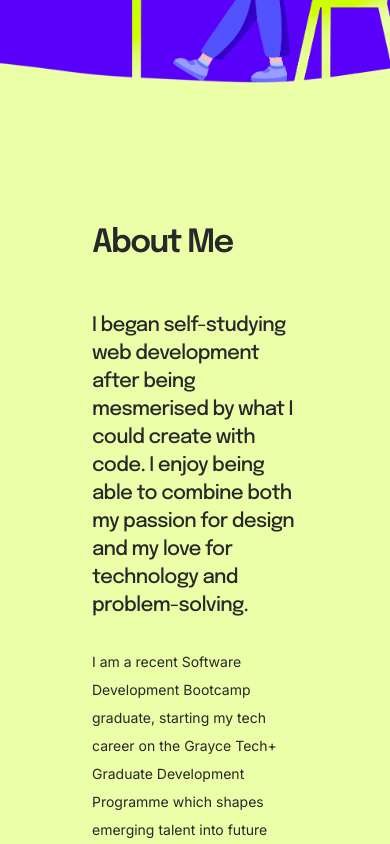
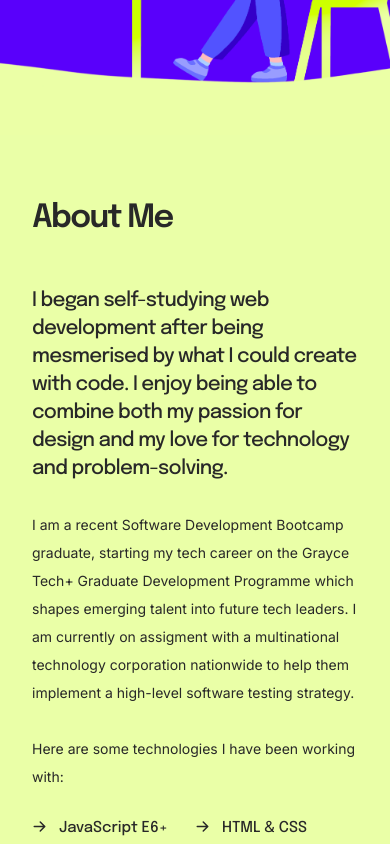
Before and after one commit to ninaespiritu/Nina-Espiritu, a React (Create React App) app: page / in a window 390 px wide. Shown: the part 1300-2144 px from the top of the page. Built offline with nearby package versions, Linux system fonts and the light colour scheme.

Commit message:
Fix responsive design (About)

```diff
--- a/src/styles/About.css
+++ b/src/styles/About.css
@@ -40,3 +40,30 @@
 .about ul li span {
   margin: 0 12px 0 0;
 }
+
+/* MEDIA QUERIES */
+
+@media all and (max-width: 1200px) {
+  .about {
+    padding: var(--padding-1200px);
+  }
+}
+
+@media all and (max-width: 1024px) {
+  .about {
+    padding: var(--padding-1024px);
+  }
+}
+
+@media all and (max-width: 768px) {
+  .about {
+    padding: var(--padding-768px);
+    justify-content: center;
+  }
+}
+
+@media all and (max-width: 480px) {
+  .about {
+    padding: var(--padding-480px);
+  }
+}
```
